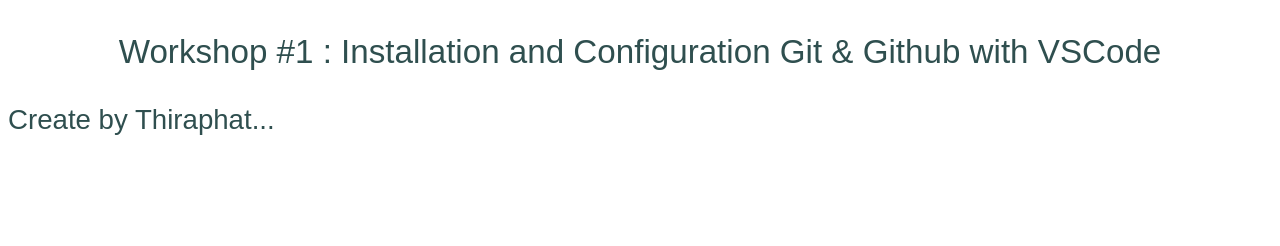
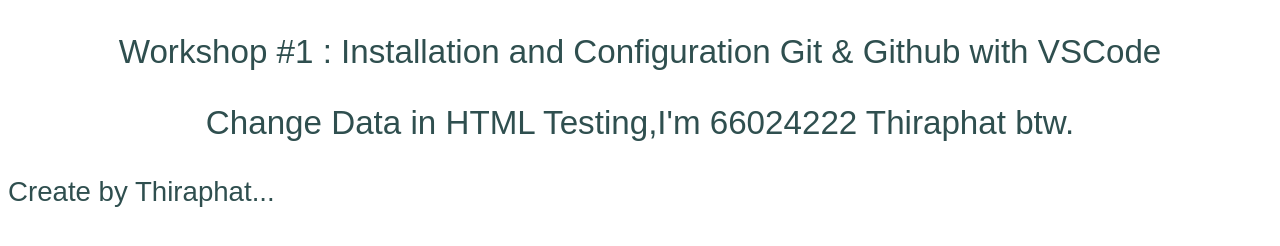
Before and after one commit to ThiraphatNice/CSI204L001, a plain HTML site: page index.html in a window 1280 px wide. Drawn offline with Linux system fonts and the light colour scheme.

Commit message:
changes data for testing

```diff
--- a/index.html
+++ b/index.html
@@ -11,6 +11,7 @@
         <p>
             Workshop #1 : Installation and Configuration Git & Github with VSCode
         </p>
+        <p>Change Data in HTML Testing,I'm 66024222 Thiraphat btw.</p>
     </center>
     <p>
         Create by Thiraphat...
```
